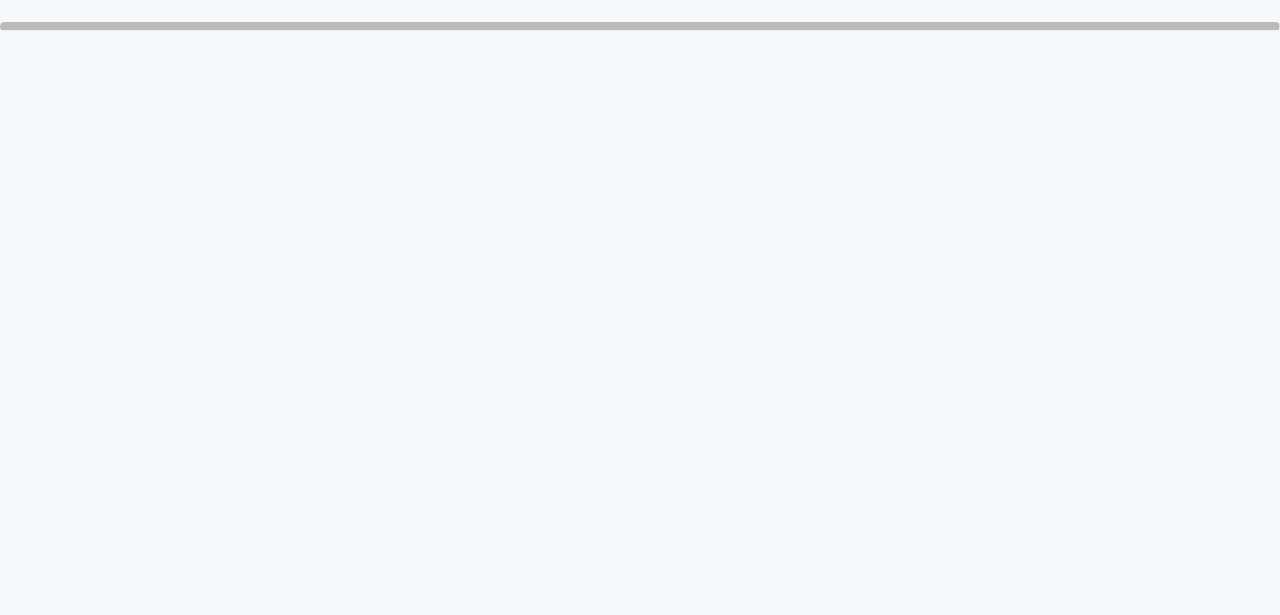
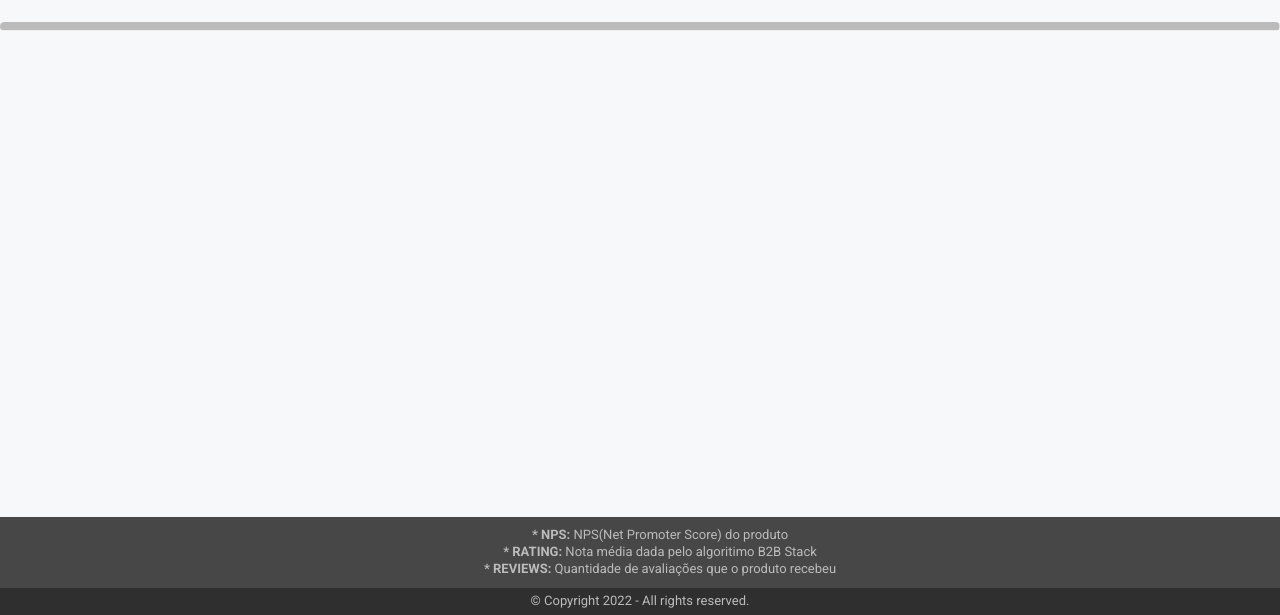
Before and after one commit to biancaquintan/products-catalog, a plain HTML site: page index.html in a window 1280 px wide. Shown: the part 185-800 px from the top of the page. Drawn offline with Linux system fonts and the light colour scheme; no server answers.

Commit message:
adds footer with caption

```diff
--- a/index.html
+++ b/index.html
@@ -33,6 +33,24 @@
       <ul id="catalog"></ul>
     </div>
 
+    <footer>
+      <div id="caption">
+        <ul>
+          <li><strong>* NPS: </strong>NPS(Net Promoter Score) do produto</li>
+          <li>
+            <strong>* RATING: </strong>Nota média dada pelo algoritimo B2B Stack
+          </li>
+          <li>
+            <strong>* REVIEWS: </strong>Quantidade de avaliações que o produto
+            recebeu
+          </li>
+        </ul>
+      </div>
+      <div id="copyright">
+        <span>© Copyright 2022 - All rights reserved.</span>
+      </div>
+    </footer>
+
     <script src="main.js"></script>
   </body>
 </html>
--- a/style.css
+++ b/style.css
@@ -106,3 +106,24 @@ li.row,
 hr.rounded {
   border-radius: 10px;
 }
+
+footer {
+  left: 0;
+  bottom: 0;
+  position: fixed;
+  width: 100%;
+  font-size: small;
+  line-height: 1.3;
+  text-align: center;
+  color: var(--grey);
+}
+
+#caption {
+  padding: 10px;
+  background-color: #474747;
+}
+
+#copyright {
+  padding: 5px;
+  background-color: #302f2f;
+}
```
